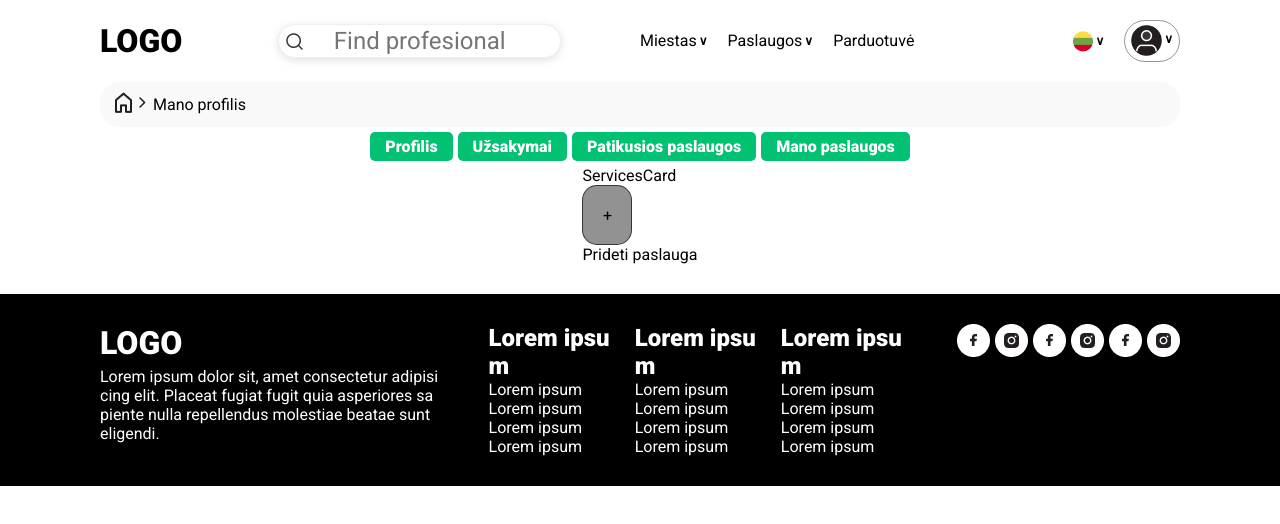
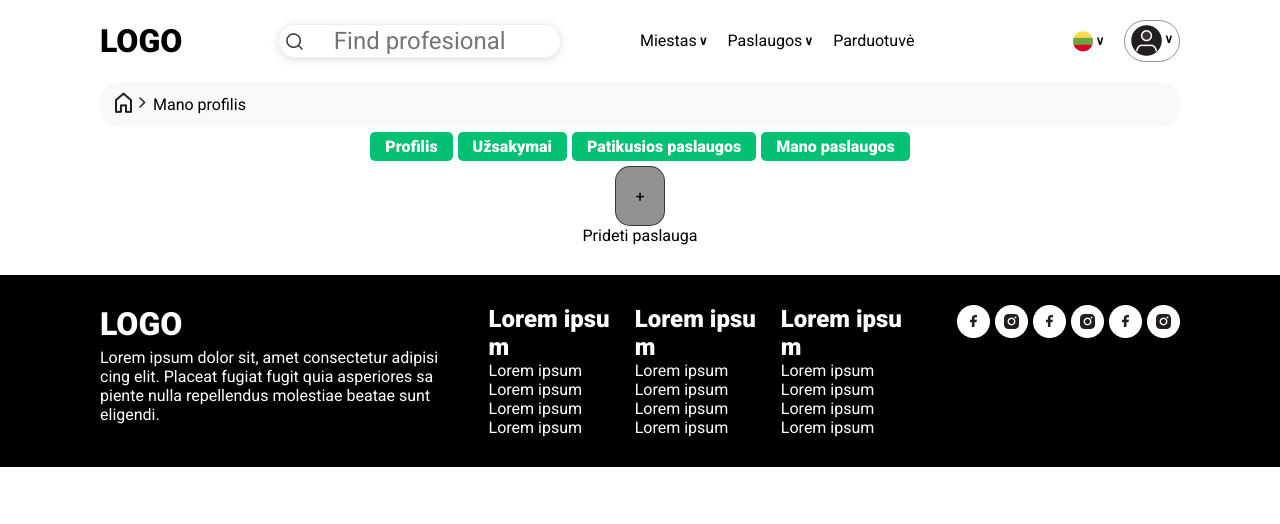
Before and after one commit to Scarab911/drone-hub, a React (Create React App) app: page /profile/my-services in a window 1280 px wide. Shown: the top 524 px of the page. Built offline with nearby package versions, Linux system fonts and the light colour scheme.

Commit message:
created components for service info, settings

```diff
--- a/src/App.js
+++ b/src/App.js
@@ -1,17 +1,20 @@
 import React from 'react';
-import { Routes, Route } from 'react-router-dom';
+import { Route, Routes } from 'react-router-dom';
+//css
+import './index.css';
 //COMPONENTS
 import Footer from './components/footer/Footer';
 import Header from './components/header/Header';
+import Login from './components/login/Login';
 import Main from './components/main/Main';
-import Login from './components/login/Login';
 import Register from './components/register/Register';
+import FavoritesCard from './components/user/profile/favorites_card/FavoritesCard';
+import OrdersCard from './components/user/profile/orders_card/OrdersCard';
 import Profile from './components/user/profile/Profile';
-import './index.css';
 import ProfileCard from './components/user/profile/profile_card/ProfileCard';
-import OrdersCard from './components/user/profile/orders_card/OrdersCard';
-import FavoritesCard from './components/user/profile/favorites_card/FavoritesCard';
 import ServicesCard from './components/user/profile/services_card/ServicesCard';
+import SettingsCard from './components/user/profile/settings_card/SettingsCard';
+import ServiceInfo from './components/service_info/ServiceInfo';
 
 function App() {
   return (
@@ -21,6 +24,8 @@ function App() {
         <Route path="/" element={<Main />} />
         <Route path="/login" element={<Login />} />
         <Route path="/register" element={<Register />} />
+        <Route path="/my-settings" element={<SettingsCard />} />
+        <Route path="/service" element={<ServiceInfo />} />
         <Route path="/profile" element={<Profile />}>
           <Route path="my-profile" element={<ProfileCard />} />
           <Route path="my-orders" element={<OrdersCard />} />
@@ -28,7 +33,6 @@ function App() {
           <Route path="my-services" element={<ServicesCard />} />
         </Route>
       </Routes>
-      {/* <Main /> */}
       <Footer />
     </div>
   );
--- a/src/components/main/carousel/card/Card.jsx
+++ b/src/components/main/carousel/card/Card.jsx
@@ -1,17 +1,27 @@
 import React from 'react';
+import { Link } from 'react-router-dom';
+//css
 import './card.css';
+
+//images
 import ArrowBtn from '../../../../assets/icons/right.png';
 import CardImg from '../../../../assets/images/city.png';
 
 export default function Card() {
   return (
     <div className="card-container">
-      <img src={CardImg} className="card-image" alt="service" />
+      <Link to="/service">
+        <img src={CardImg} className="card-image" alt="service" />
+      </Link>
       <div className="desc">
         <h3 className="title">Lorem, ipsum</h3>
         <p className="from">Nuo</p>
         <p className="price">30EUR/val</p>
-        <img className="btn" src={ArrowBtn} alt="" />
+        <div className="btn">
+          <Link to="/service">
+            <img src={ArrowBtn} alt="" />
+          </Link>
+        </div>
       </div>
     </div>
   );
--- a/src/components/main/carousel/card/card.css
+++ b/src/components/main/carousel/card/card.css
@@ -9,6 +9,7 @@
     width: 100%;
     background-color: aquamarine;
     text-align: center;
+    cursor: pointer;
 }
 
 .desc {
--- /dev/null
+++ b/src/components/service_info/ServiceInfo.jsx
@@ -0,0 +1,5 @@
+import React from 'react';
+
+export default function ServiceInfo() {
+  return <div>ServiceInfo</div>;
+}
--- a/src/components/user/profile/profile_card/ProfileCard.jsx
+++ b/src/components/user/profile/profile_card/ProfileCard.jsx
@@ -1,5 +1,6 @@
 import React from 'react';
 import userPhoto from '../../../../../src/assets/images/profile2.png';
+import { Link } from 'react-router-dom';
 
 //style
 import '../profile_card/profileCard.css';
@@ -11,6 +12,9 @@ export default function ProfileCard() {
       <p className="user-name">Vardenis</p>
       <p className="user-surname">Pavardenis</p>
       <p className="user-city">Vilnius</p>
+      <Link className="user-edit" to="/my-settings">
+        Redaguoti
+      </Link>
     </div>
   );
 }
--- a/src/components/user/profile/profile_card/profileCard.css
+++ b/src/components/user/profile/profile_card/profileCard.css
@@ -2,9 +2,9 @@
     display: grid;
     grid-template-columns: max-content max-content max-content;
     grid-template-rows: 1fr 1fr 1fr;
-    grid-template-areas: 'photo . .'
-        'photo name surname'
-        'photo city .';
+    grid-template-areas: 'photo name surname'
+        'photo city .'
+        'photo edit .';
     column-gap: 10px;
     justify-content: center;
     align-items: center;
@@ -21,15 +21,24 @@
 
 .user-name {
     grid-area: name;
+    align-self: end;
 }
 
 .user-surname {
     grid-area: surname;
+    align-self: end;
 }
 
 .user-city {
     grid-area: city;
-    align-self: baseline;
+}
+
+.user-edit {
+    grid-area: edit;
+    font-size: 11px;
+    cursor: pointer;
+    text-decoration: none;
+    color: #26ad26;
 }
 
 .user-name,
--- a/src/components/user/profile/services_card/ServicesCard.jsx
+++ b/src/components/user/profile/services_card/ServicesCard.jsx
@@ -5,11 +5,7 @@ import './servicesCard.css';
 
 export default function ServicesCard() {
   return (
-    <div>
-      <div>
-        <p>ServicesCard</p>
-      </div>
-
+    <div className="services-card-container">
       <div className="btn-box">+</div>
       <p>Prideti paslauga</p>
     </div>
--- a/src/components/user/profile/services_card/servicesCard.css
+++ b/src/components/user/profile/services_card/servicesCard.css
@@ -1,5 +1,12 @@
+.services-card-container {
+    display: flex;
+    flex-direction: column;
+    align-items: center;
+    justify-content: center;
+}
+
 .btn-box {
-    max-width: 50px;
+    width: 50px;
     height: 60px;
     background-color: #808080da;
     border-radius: 15px;
--- /dev/null
+++ b/src/components/user/profile/settings_card/SettingsCard.jsx
@@ -0,0 +1,23 @@
+import React from 'react';
+import { Link } from 'react-router-dom';
+//css
+import './settingsCard.css';
+
+//images
+import home from '../../../../../src/assets/icons/home.png';
+import arrow from '../../../../../src/assets/icons/down.png';
+
+export default function SettingsCard() {
+  return (
+    <div className="main-container">
+      <div className="location-bar">
+        <Link to="/">
+          <img className="home-image" src={home} alt="home"></img>
+        </Link>
+        <img className="arrow-image" src={arrow} alt="home"></img>
+        Mano nustatymai
+      </div>
+      <div className="setting-container">The placeholder for settings form</div>
+    </div>
+  );
+}
```
Also changed, not shown: src/components/user/profile/settings_card/settingsCard.css (added).
